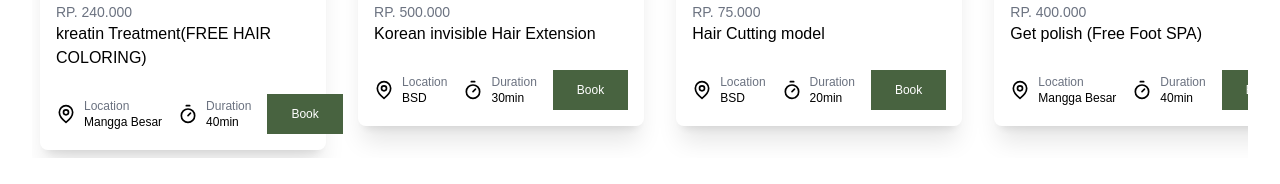
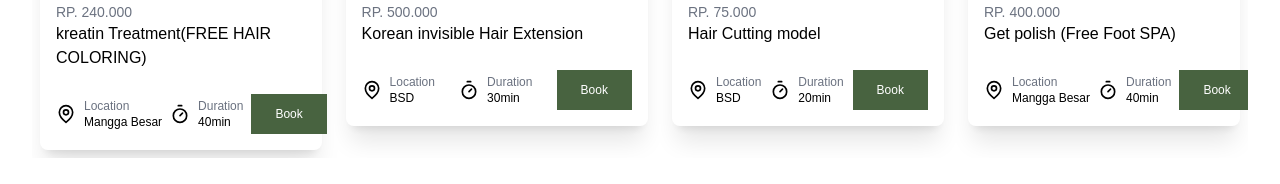
Before and after one commit to sanBastia/pikaruhz, a Next.js app: page / in a window 1280 px wide. Shown: the part 882-1066 px from the top of the page. Built offline with nearby package versions, Linux system fonts and the light colour scheme.

Commit message:
refactor: adjust css button

```diff
--- a/components/SaloonServicesSection.tsx
+++ b/components/SaloonServicesSection.tsx
@@ -67,7 +67,7 @@ const SaloonServicesSection = () => {
             ))}
         </ul> */}
       <div className="relative overflow-hidden">
-      <div className="flex overflow-x-auto scroll-smooth space-x-8 p-2 h-full w-full">
+      <div className="flex overflow-x-auto scroll-smooth space-x-6 p-2 h-full w-full">
 
           {dataServices.map((service)=>(
               <div key={service.serviceName}>
--- a/components/ServiceCard.tsx
+++ b/components/ServiceCard.tsx
@@ -36,7 +36,7 @@ const ServiceCard = ({serviceName, location, price,duration,img}: ServiceCardPro
             </div>
             </dl>
 
-            <div className="mt-6 flex items-center gap-4 text-xs">
+            <div className="mt-6 flex items-center justify-between gap-2 text-xs">
             <div className="sm:inline-flex sm:shrink-0 sm:items-center sm:gap-2">
             <MapPinIcon size={20} />
 
@@ -56,12 +56,15 @@ const ServiceCard = ({serviceName, location, price,duration,img}: ServiceCardPro
                 <p className="font-medium">{duration}</p>
                 </div>
             </div>
-           <Link href='/book'>
+            <div>
+            <Link href='/book' className='grow'>
                     <CustomButton
                     title='Book'
-                    containerStyle='bg-brand w-full hover:bg-brand-hover'
+                    containerStyle='bg-brand hover:bg-brand-hover'
                     textStyles='text-white'/>
             </Link>
+            </div>
+
             </div>
         </div>
         </div >
```
